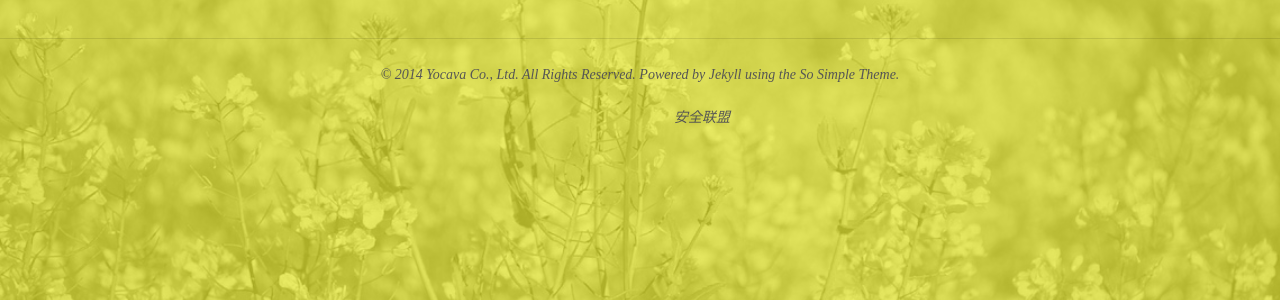
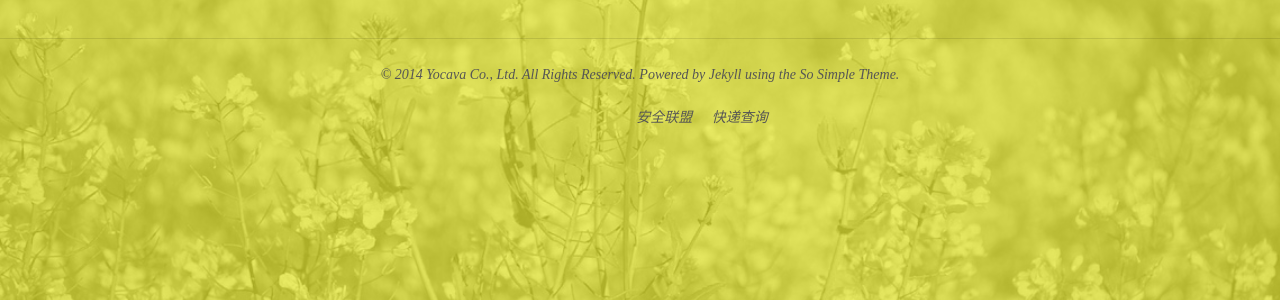
Before and after one commit to yocava/yocava.github.io, a Jekyll site: the page built from index.html, in a window 1280 px wide. Shown: the part 442-742 px from the top of the page. Built offline with Jekyll 4.4.1, drawn with Linux system fonts in a browser that asks for light colours; nearby versions of some CDN libraries.

Commit message:
快递100的链接
快递100

```diff
--- a/_includes/footer.html
+++ b/_includes/footer.html
@@ -13,4 +13,5 @@
 	{% if site.owner.github %}<a href="http://github.com/{{ site.owner.github }}" title="{{ site.owner.name}} on Github" target="_blank"><i class="icon-github icon-2x"></i></a>{% endif %}
 	{% if site.owner.tumblr %}<a href="http://{{ site.owner.tumblr }}.tumblr.com" title="{{ site.owner.name}} on Tumblr" target="_blank"><i class="icon-tumblr icon-2x"></i></a>{% endif %}
     <a href="http://www.anquan.org/s/yocava.com" name="n7PspVKWqOrimSH4LPP7975eL3lW8ZXxINdbb8ohuciYBs75nt" >安全联盟</a>
+    <a href="http://www.kuaidi100.com/" target="_blank">快递查询</a>
 </div><!-- /.social-icons -->
```
